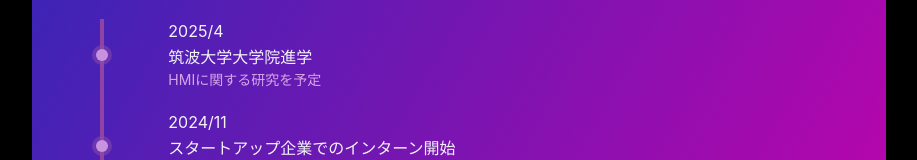
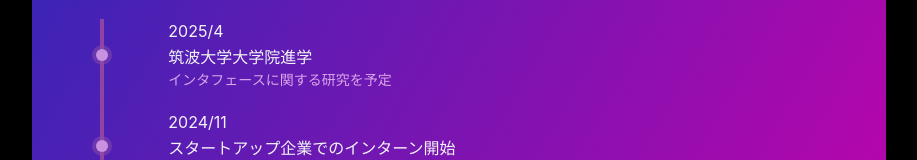
Before and after one commit to t4ni-XP/profile-page, a Next.js app: page /jp in a window 1280 px wide. Shown: the part 924-1084 px from the top of the page, without its empty margins (181-1098 px from the left). Built offline with nearby package versions, Linux system fonts and the light colour scheme.

Commit message:
[HotFix] fix text at experience

```diff
--- a/src/app/components/career.tsx
+++ b/src/app/components/career.tsx
@@ -11,7 +11,7 @@
       year: '2025/4',
       title: 'Started Master’s Program in Risk and Resilience Engineering.',
       description:
-        'Conducting research on automotive interfaces, human factors, and Human-Machine Interaction (HMI).',
+        'Conducting research on automotive interfaces, human factors, and Human-Machine Interaction.',
     },
     {
       year: '2024/11',
--- a/src/app/components/careerJp.tsx
+++ b/src/app/components/careerJp.tsx
@@ -10,7 +10,7 @@
     {
       year: '2025/4',
       title: '筑波大学大学院進学',
-      description: 'HMIに関する研究を予定',
+      description: 'インタフェースに関する研究を予定',
     },
     {
       year: '2024/11',
```
